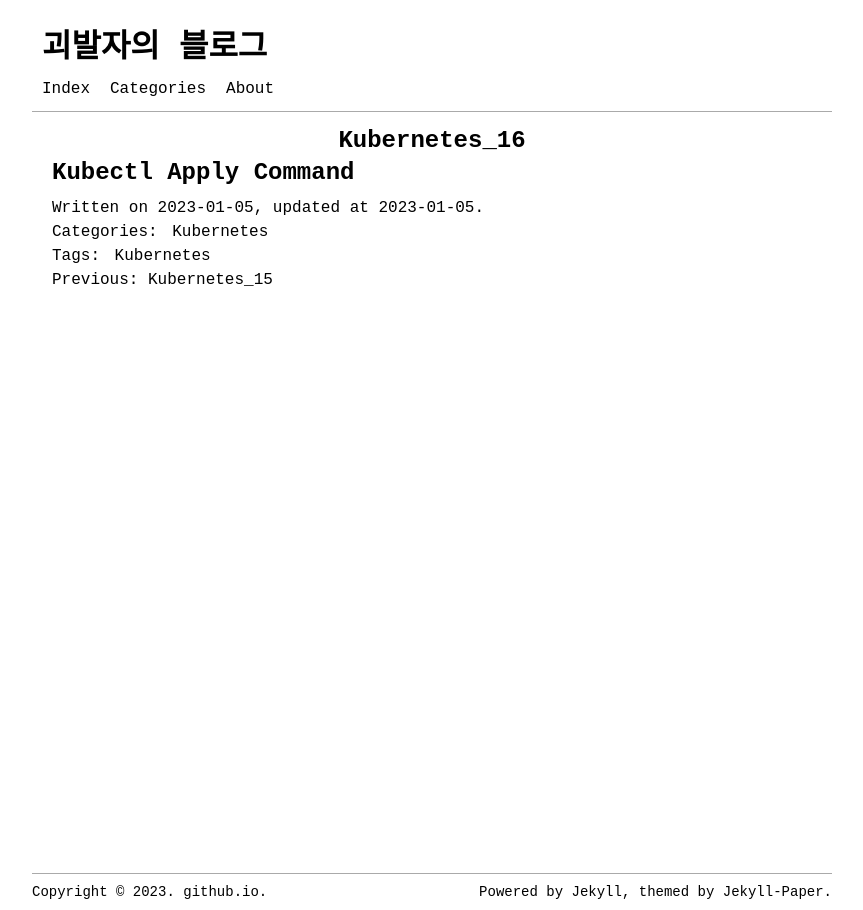
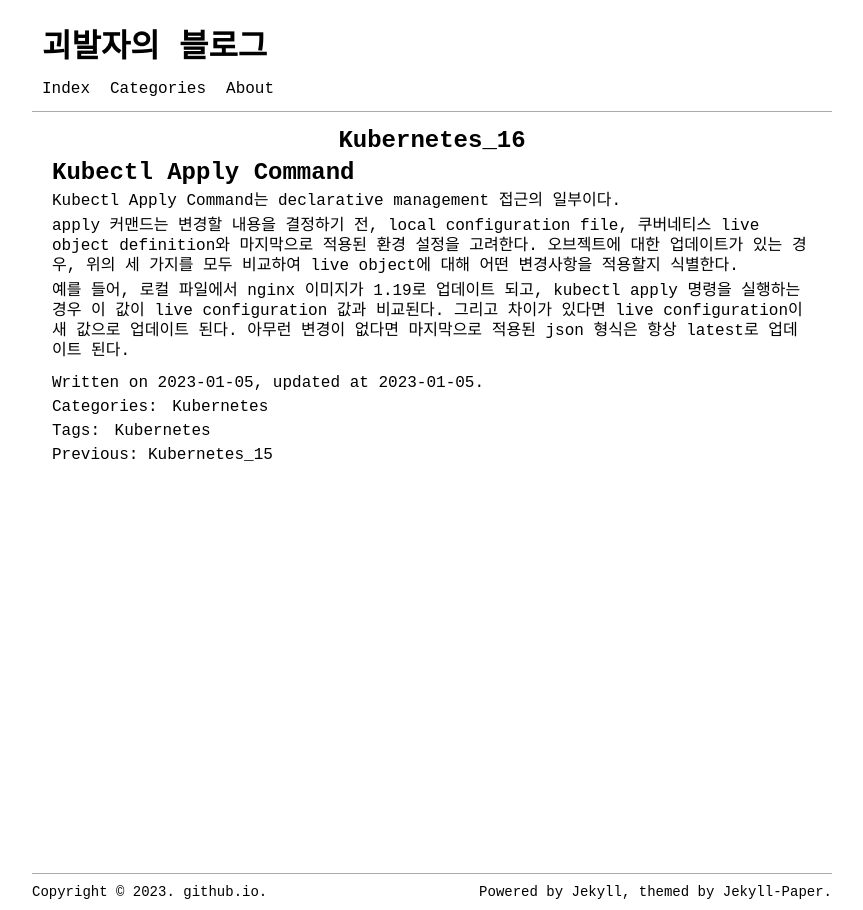
Before and after one commit to oleveloper/oleveloper.github.io, a Jekyll site: the page built from _posts/2023-01-05-kubernetes_16.markdown, in a window 1280 px wide. Shown: the whole page, without its empty margins (208-1071 px from the left). Built offline with Jekyll 4.4.1, drawn with Linux system fonts in a browser that asks for light colours.

Commit message:
Update 2023-01-05-kubernetes_16.markdown

```diff
--- a/_posts/2023-01-05-kubernetes_16.markdown
+++ b/_posts/2023-01-05-kubernetes_16.markdown
@@ -8,3 +8,13 @@ tags: [Kubernetes]
 ---
 
 # Kubectl Apply Command
+
+Kubectl Apply Command는 declarative management 접근의 일부이다.
+
+apply 커맨드는 변경할 내용을 결정하기 전,
+local configuration file, 쿠버네티스 live object definition와 마지막으로 적용된 환경 설정을 고려한다.
+오브젝트에 대한 업데이트가 있는 경우, 위의 세 가지를 모두 비교하여 live object에 대해 어떤 변경사항을 적용할지 식별한다.
+
+예를 들어, 로컬 파일에서 nginx 이미지가 1.19로 업데이트 되고, kubectl apply 명령을 실행하는 경우
+이 값이 live configuration 값과 비교된다. 그리고 차이가 있다면 live configuration이 새 값으로 업데이트 된다.
+아무런 변경이 없다면 마지막으로 적용된 json 형식은 항상 latest로 업데이트 된다.
```
